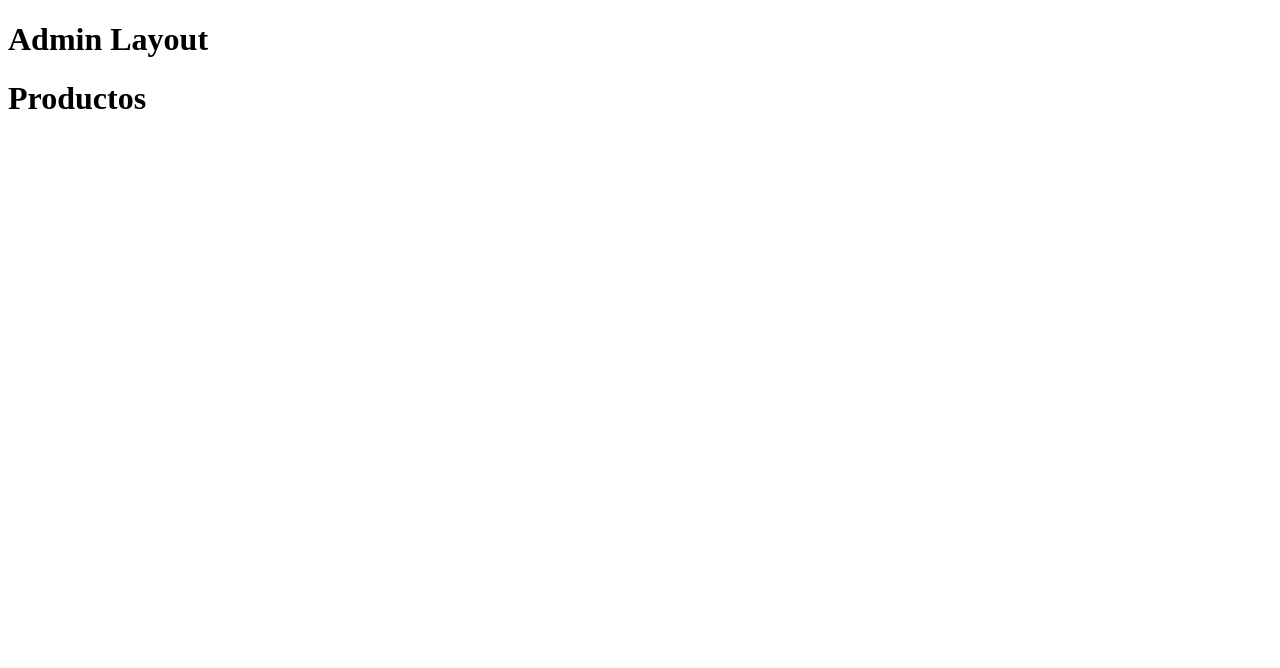
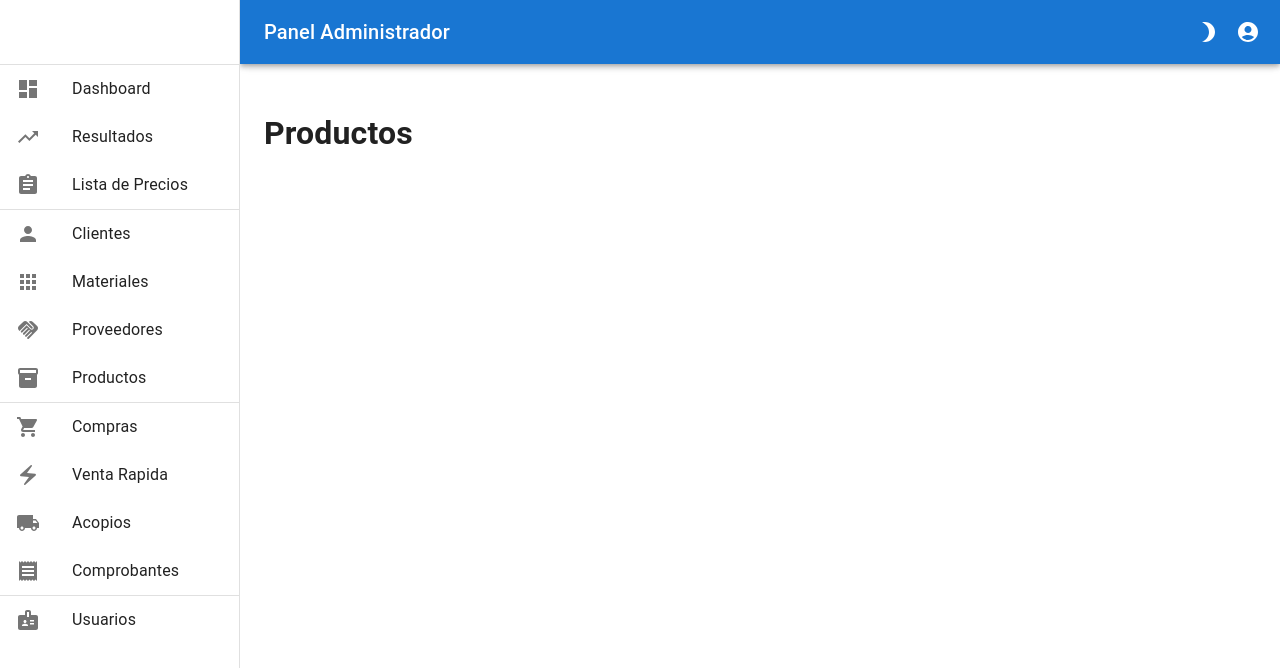
Before and after one commit to matieckhardt/corralon.v2.1, a React (Create React App) app: page /admin/productos in a window 1280 px wide. Shown: the top 668 px of the page. Built offline with nearby package versions, Linux system fonts and the light colour scheme.

Commit message:
agregar layout para panel de admin

```diff
--- a/package.json
+++ b/package.json
@@ -5,6 +5,7 @@
   "dependencies": {
     "@emotion/react": "^11.10.0",
     "@emotion/styled": "^11.10.0",
+    "@mui/icons-material": "^5.8.4",
     "@mui/material": "^5.9.2",
     "@mui/x-data-grid": "^5.15.0",
     "@testing-library/jest-dom": "^5.16.4",
--- a/src/routes/admin/layout/index.tsx
+++ b/src/routes/admin/layout/index.tsx
@@ -1,10 +1,208 @@
-import { Outlet } from "react-router-dom";
+import AccountCircle from "@mui/icons-material/AccountCircle";
+import Apps from "@mui/icons-material/Apps";
+import Assignment from "@mui/icons-material/Assignment";
+import Badge from "@mui/icons-material/Badge";
+import Brightness3 from "@mui/icons-material/Brightness3";
+import Brightness7 from "@mui/icons-material/Brightness7";
+import Dashboard from "@mui/icons-material/Dashboard";
+import ElectricBolt from "@mui/icons-material/ElectricBolt";
+import Handshake from "@mui/icons-material/Handshake";
+import Inventory from "@mui/icons-material/Inventory";
+import LocalShipping from "@mui/icons-material/LocalShipping";
+import MenuIcon from "@mui/icons-material/Menu";
+import Person from "@mui/icons-material/Person";
+import Receipt from "@mui/icons-material/Receipt";
+import ShoppingCart from "@mui/icons-material/ShoppingCart";
+import TrendingUp from "@mui/icons-material/TrendingUp";
+import { createTheme, ThemeProvider, useMediaQuery } from "@mui/material";
+import AppBar from "@mui/material/AppBar";
+import Box from "@mui/material/Box";
+import CssBaseline from "@mui/material/CssBaseline";
+import Divider from "@mui/material/Divider";
+import Drawer from "@mui/material/Drawer";
+import IconButton from "@mui/material/IconButton";
+import List from "@mui/material/List";
+import ListItem from "@mui/material/ListItem";
+import ListItemButton from "@mui/material/ListItemButton";
+import ListItemIcon from "@mui/material/ListItemIcon";
+import ListItemText from "@mui/material/ListItemText";
+import Toolbar from "@mui/material/Toolbar";
+import Typography from "@mui/material/Typography";
+import { ReactNode, useEffect, useState } from "react";
+import { Link, Outlet } from "react-router-dom";
+
+interface DrawerItem {
+  icon?: ReactNode;
+  path: string;
+  label: string;
+}
+
+const drawerWidth = 240;
+const drawerItems: (DrawerItem | null)[] = [
+  { icon: <Dashboard />, path: "/admin", label: "Dashboard" },
+  { icon: <TrendingUp />, path: "/admin/resultados", label: "Resultados" },
+  {
+    icon: <Assignment />,
+    path: "/admin/listaPrecios",
+    label: "Lista de Precios",
+  },
+  null,
+  { icon: <Person />, path: "/admin/clientes", label: "Clientes" },
+  { icon: <Apps />, path: "/admin/materiales", label: "Materiales" },
+  { icon: <Handshake />, path: "/admin/proveedores", label: "Proveedores" },
+  { icon: <Inventory />, path: "/admin/productos", label: "Productos" },
+  null,
+  { icon: <ShoppingCart />, path: "/admin/compras", label: "Compras" },
+  {
+    icon: <ElectricBolt />,
+    path: "/admin/ventaRapida",
+    label: "Venta Rapida",
+  },
+  { icon: <LocalShipping />, path: "/admin/acopios", label: "Acopios" },
+  {
+    icon: <Receipt />,
+    path: "/admin/comprobantes",
+    label: "Comprobantes",
+  },
+  null,
+  { icon: <Badge />, path: "/admin/usuarios", label: "Usuarios" },
+];
 
 export default function AdminLayout() {
-  return (
+  const prefersDark = useMediaQuery("(prefers-color-scheme: dark)")
+    ? "dark"
+    : "light";
+  const savedTheme = localStorage.getItem("colorTheme") as
+    | "dark"
+    | "light"
+    | null;
+  const [themeMode, setThemeMode] = useState<"dark" | "light">(
+    savedTheme || prefersDark
+  );
+
+  const theme = createTheme({
+    palette: {
+      mode: themeMode,
+    },
+  });
+
+  useEffect(() => {
+    localStorage.setItem("colorTheme", themeMode);
+  }, [themeMode]);
+
+  function toggleTheme() {
+    setThemeMode(themeMode === "dark" ? "light" : "dark");
+  }
+
+  const [drawerOpen, setDrawerOpen] = useState(false);
+
+  function toggleDrawer() {
+    setDrawerOpen(!drawerOpen);
+  }
+
+  const drawer = (
     <>
-      <h1>Admin Layout</h1>
-      <Outlet />
+      <Toolbar />
+      <Divider />
+      <List disablePadding>
+        {drawerItems.map((val, idx) =>
+          val ? (
+            <ListItem disablePadding key={idx}>
+              <ListItemButton component={Link} to={val.path}>
+                <ListItemIcon>{val.icon}</ListItemIcon>
+                <ListItemText primary={val.label} />
+              </ListItemButton>
+            </ListItem>
+          ) : (
+            <Divider key={idx} />
+          )
+        )}
+      </List>
     </>
   );
+
+  return (
+    <ThemeProvider theme={theme}>
+      <CssBaseline />
+      <Box sx={{ display: "flex", minHeight: "100vh" }}>
+        <AppBar
+          position="fixed"
+          sx={{
+            width: { md: `calc(100% - ${drawerWidth}px)` },
+            ml: { md: `${drawerWidth}px` },
+          }}
+        >
+          <Toolbar>
+            <IconButton
+              color="inherit"
+              edge="start"
+              onClick={toggleDrawer}
+              sx={{ mr: 2, display: { md: "none" } }}
+            >
+              <MenuIcon />
+            </IconButton>
+            <Typography noWrap variant="h6" component="h1">
+              Panel Administrador
+            </Typography>
+            <IconButton
+              color="inherit"
+              onClick={toggleTheme}
+              sx={{ marginLeft: "auto" }}
+            >
+              {themeMode === "dark" ? <Brightness7 /> : <Brightness3 />}
+            </IconButton>
+            <IconButton color="inherit" edge="end">
+              <AccountCircle />
+            </IconButton>
+          </Toolbar>
+        </AppBar>
+        <Box
+          component="nav"
+          sx={{ width: { md: drawerWidth }, flexShrink: { md: 0 } }}
+        >
+          <Drawer
+            variant="temporary"
+            open={drawerOpen}
+            onClose={toggleDrawer}
+            ModalProps={{
+              keepMounted: true, // Better open performance on mobile.
+            }}
+            sx={{
+              display: { xs: "block", md: "none" },
+              "& .MuiDrawer-paper": {
+                boxSizing: "border-box",
+                width: drawerWidth,
+              },
+            }}
+          >
+            {drawer}
+          </Drawer>
+          <Drawer
+            open
+            variant="permanent"
+            sx={{
+              display: { xs: "none", md: "block" },
+              "& .MuiDrawer-paper": {
+                boxSizing: "border-box",
+                width: drawerWidth,
+              },
+            }}
+          >
+            {drawer}
+          </Drawer>
+        </Box>
+        <Box
+          component="main"
+          sx={{
+            flexGrow: 1,
+            p: 3,
+            width: { md: `calc(100% - ${drawerWidth}px)` },
+          }}
+        >
+          <Toolbar />
+          <Outlet />
+        </Box>
+      </Box>
+    </ThemeProvider>
+  );
 }
--- a/src/routes/index.tsx
+++ b/src/routes/index.tsx
@@ -28,13 +28,13 @@ export default function AppRouter() {
         <Route path="/admin" element={<AuthProvider />}>
           <Route path="login" element={<h1>Login</h1>} />
           <Route element={<AdminLayout />}>
+            <Route index element={<Dashboard />} />
             <Route path="acopios" element={<Acopios />} />
             <Route path="clientes" element={<Clientes />}>
               <Route path="panel" element={<PanelCliente />} />
             </Route>
             <Route path="compras" element={<Compras />} />
             <Route path="comprobantes" element={<Comprobantes />} />
-            <Route path="dashboard" element={<Dashboard />} />
             <Route path="listaPrecios" element={<ListaPrecios />} />
             <Route path="materiales" element={<Materiales />} />
             <Route path="presupuesto" element={<Presupuesto />} />
```
Also changed, not shown: 1 other file (tests, documents, lock files or other folders).
